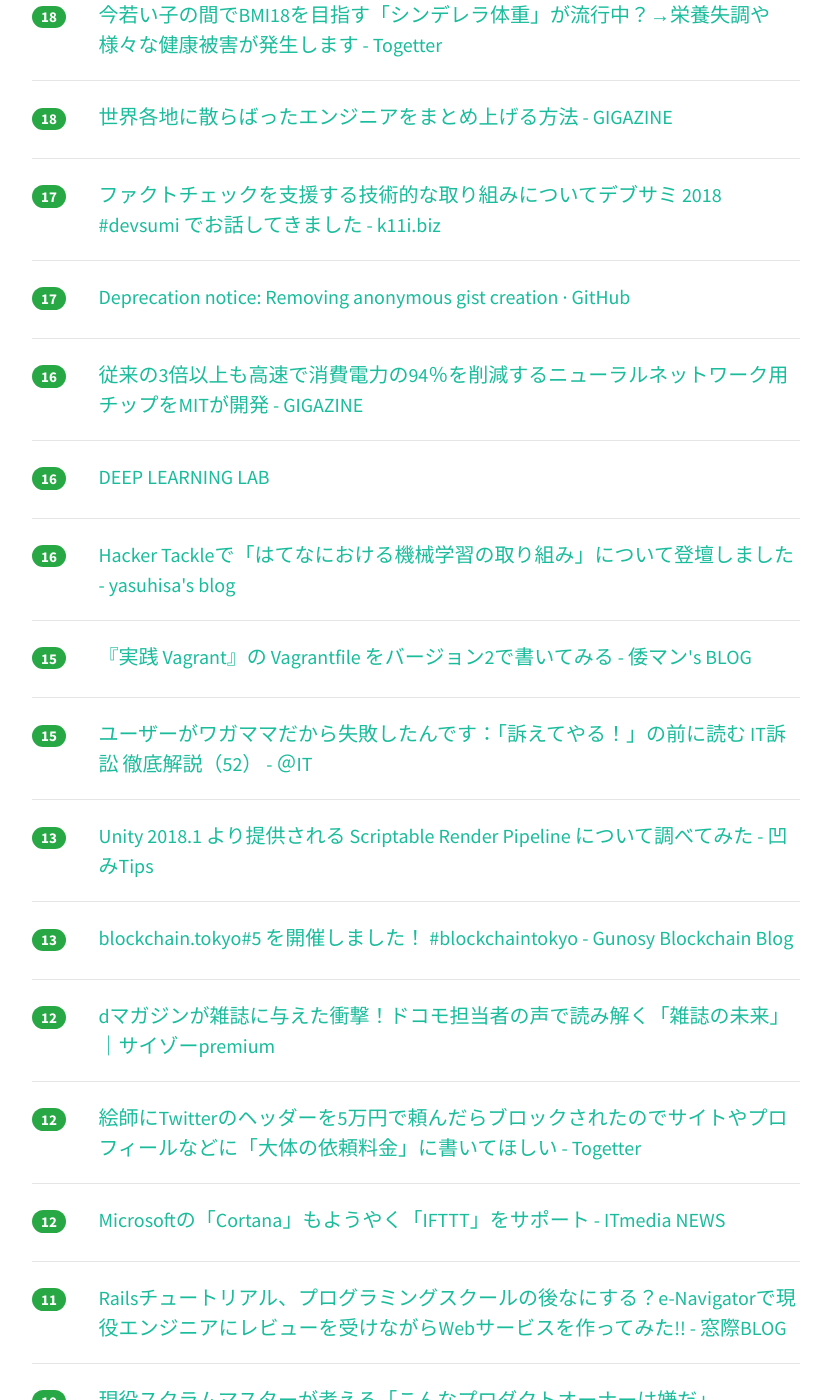
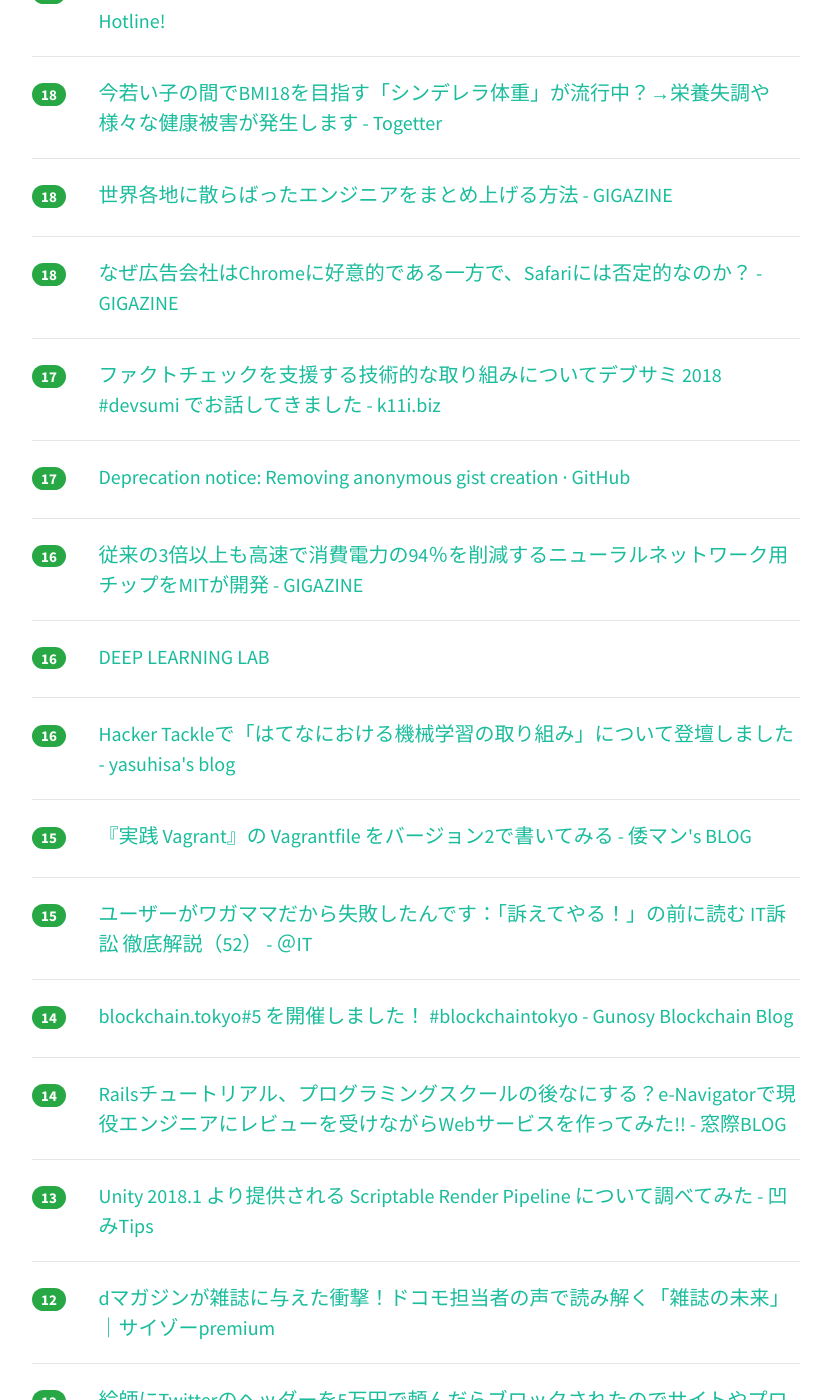
Before and after one commit to yatta47/hatena-matome-site, a Jekyll site: the page built from _posts/2018-02-19-hatena.md, in a window 1280 px wide and 1400 px high, scrolled down 3446 px. Shown: the whole window, without its empty margins (224-1050 px from the left). Built offline with Jekyll 4.4.1, drawn with Linux system fonts in a browser that asks for light colours; nearby versions of some CDN libraries; some of the changed text lies outside the part shown.

Commit message:
Updated 2018-02-19

```diff
--- a/_posts/2018-02-19-hatena.md
+++ b/_posts/2018-02-19-hatena.md
@@ -122,6 +122,11 @@ tags: [it-hotentry]
 </div>
 <hr>
 <div class="row">
+<div class="col-1"><span class="badge badge-pill badge-success h2">25</span></div>
+<div class="col-11"><a href='https://anond.hatelabo.jp/20180219122645' target='_blank'>凡人は二つ以上の分野にまたがって隙間を埋めることを考えるべき一つの分..</a></div>
+</div>
+<hr>
+<div class="row">
 <div class="col-1"><span class="badge badge-pill badge-success h2">24</span></div>
 <div class="col-11"><a href='http://tech.nikkeibp.co.jp/atcl/nxt/column/18/00138/021300004/' target='_blank'>技術を理解しようとしない記者はいずれ駆逐される | 日経 xTECH（クロステック）</a></div>
 </div>
@@ -177,6 +182,11 @@ tags: [it-hotentry]
 </div>
 <hr>
 <div class="row">
+<div class="col-1"><span class="badge badge-pill badge-success h2">18</span></div>
+<div class="col-11"><a href='https://gigazine.net/news/20180219-chrome-safari-adblocker/' target='_blank'>なぜ広告会社はChromeに好意的である一方で、Safariには否定的なのか？ - GIGAZINE</a></div>
+</div>
+<hr>
+<div class="row">
 <div class="col-1"><span class="badge badge-pill badge-success h2">17</span></div>
 <div class="col-11"><a href='https://k11i.biz/blog/2018/02/19/developers-summit-2018/' target='_blank'>ファクトチェックを支援する技術的な取り組みについてデブサミ 2018 #devsumi でお話してきました - k11i.biz</a></div>
 </div>
@@ -212,13 +222,18 @@ tags: [it-hotentry]
 </div>
 <hr>
 <div class="row">
-<div class="col-1"><span class="badge badge-pill badge-success h2">13</span></div>
-<div class="col-11"><a href='http://tips.hecomi.com/entry/2018/02/19/000846' target='_blank'>Unity 2018.1 より提供される Scriptable Render Pipeline について調べてみた - 凹みTips</a></div>
+<div class="col-1"><span class="badge badge-pill badge-success h2">14</span></div>
+<div class="col-11"><a href='http://blockchain.gunosy.io/entry/blockchaintokyo-5' target='_blank'>blockchain.tokyo#5 を開催しました！ #blockchaintokyo - Gunosy Blockchain Blog</a></div>
+</div>
+<hr>
+<div class="row">
+<div class="col-1"><span class="badge badge-pill badge-success h2">14</span></div>
+<div class="col-11"><a href='http://madogiwa0124.hatenablog.com/entry/2018/02/18/213611' target='_blank'>Railsチュートリアル、プログラミングスクールの後なにする？e-Navigatorで現役エンジニアにレビューを受けながらWebサービスを作ってみた!! - 窓際BLOG</a></div>
 </div>
 <hr>
 <div class="row">
 <div class="col-1"><span class="badge badge-pill badge-success h2">13</span></div>
-<div class="col-11"><a href='http://blockchain.gunosy.io/entry/blockchaintokyo-5' target='_blank'>blockchain.tokyo#5 を開催しました！ #blockchaintokyo - Gunosy Blockchain Blog</a></div>
+<div class="col-11"><a href='http://tips.hecomi.com/entry/2018/02/19/000846' target='_blank'>Unity 2018.1 より提供される Scriptable Render Pipeline について調べてみた - 凹みTips</a></div>
 </div>
 <hr>
 <div class="row">
@@ -234,11 +249,6 @@ tags: [it-hotentry]
 <div class="row">
 <div class="col-1"><span class="badge badge-pill badge-success h2">12</span></div>
 <div class="col-11"><a href='http://www.itmedia.co.jp/news/articles/1802/19/news066.html' target='_blank'>Microsoftの「Cortana」もようやく「IFTTT」をサポート - ITmedia NEWS</a></div>
-</div>
-<hr>
-<div class="row">
-<div class="col-1"><span class="badge badge-pill badge-success h2">11</span></div>
-<div class="col-11"><a href='http://madogiwa0124.hatenablog.com/entry/2018/02/18/213611' target='_blank'>Railsチュートリアル、プログラミングスクールの後なにする？e-Navigatorで現役エンジニアにレビューを受けながらWebサービスを作ってみた!! - 窓際BLOG</a></div>
 </div>
 <hr>
 <div class="row">
```
Also changed, not shown: other parts of _posts/2018-02-19-hatena.md (+2 -2 lines).
